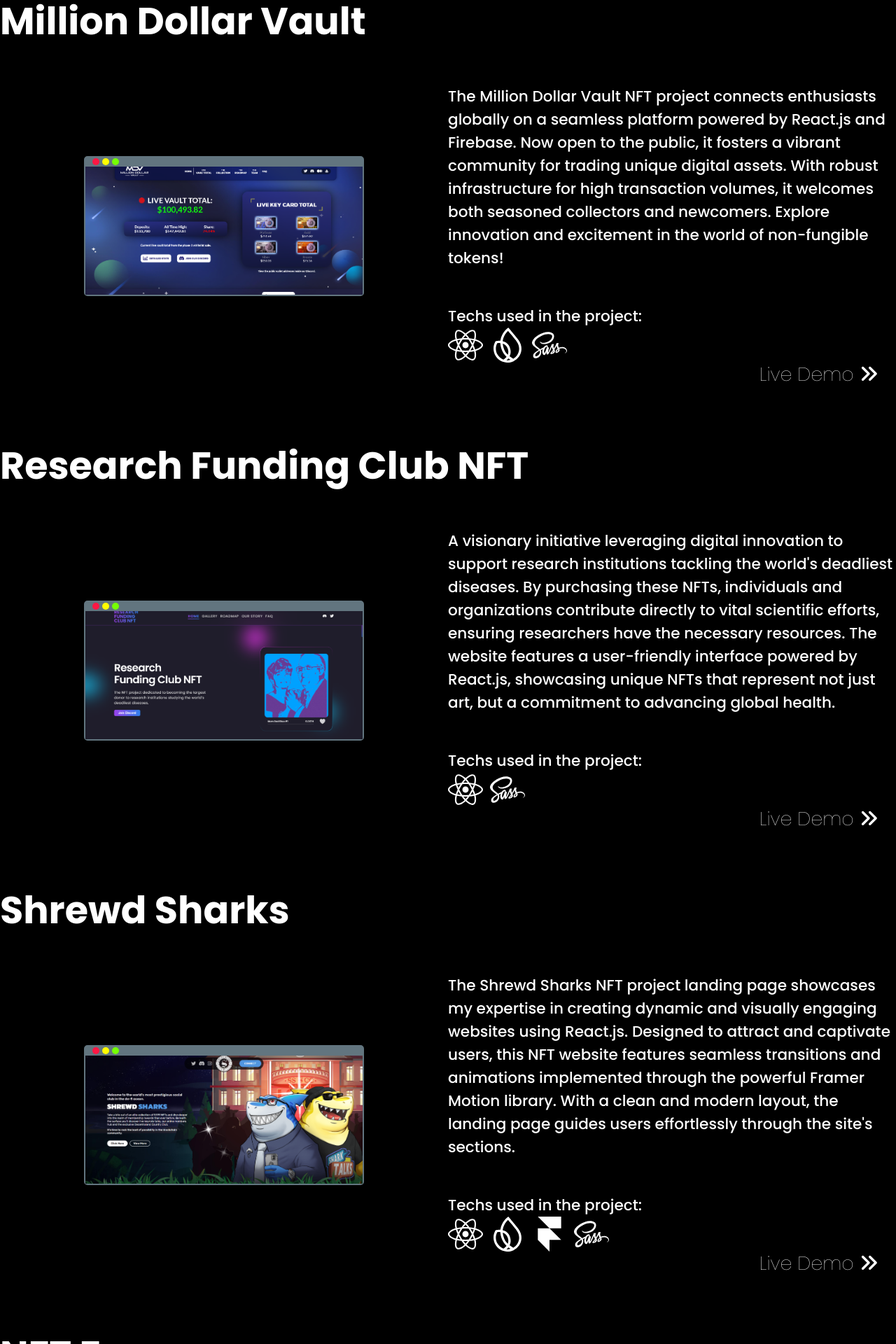
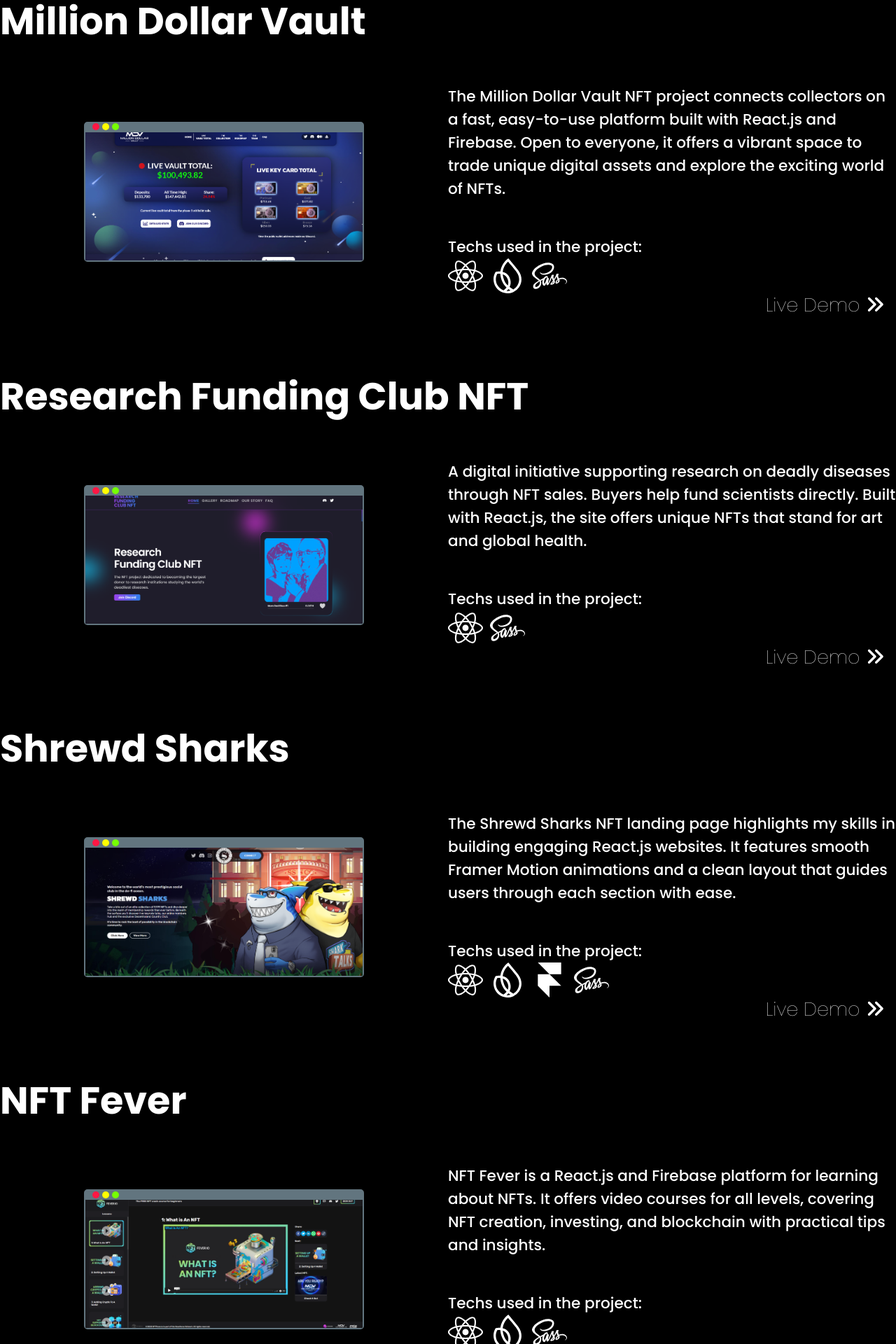
Before and after one commit to Med-azaza/My-Portfolio, a React (Create React App) app: page /work1 in a window 1280 px wide. Shown: the part 160-2080 px from the top of the page at 70% size. Built offline with nearby package versions, Linux system fonts and the light colour scheme.

Commit message:
edit projects description

```diff
--- a/src/components/projectsList.js
+++ b/src/components/projectsList.js
@@ -25,7 +25,7 @@ const projects = [
     link: "https://milliondollarvault.io/",
     title: "Million Dollar Vault",
     description:
-      "The Million Dollar Vault NFT project connects enthusiasts globally on a seamless platform powered by React.js and Firebase. Now open to the public, it fosters a vibrant community for trading unique digital assets. With robust infrastructure for high transaction volumes, it welcomes both seasoned collectors and newcomers. Explore innovation and excitement in the world of non-fungible tokens!",
+      "The Million Dollar Vault NFT project connects collectors on a fast, easy-to-use platform built with React.js and Firebase. Open to everyone, it offers a vibrant space to trade unique digital assets and explore the exciting world of NFTs.",
     preview: mdv,
     techs: [
       { name: "React", logo: <FaReact /> },
@@ -37,7 +37,7 @@ const projects = [
     link: "",
     title: "Research Funding Club NFT",
     description:
-      "A visionary initiative leveraging digital innovation to support research institutions tackling the world's deadliest diseases. By purchasing these NFTs, individuals and organizations contribute directly to vital scientific efforts, ensuring researchers have the necessary resources. The website features a user-friendly interface powered by React.js, showcasing unique NFTs that represent not just art, but a commitment to advancing global health.",
+      "A digital initiative supporting research on deadly diseases through NFT sales. Buyers help fund scientists directly. Built with React.js, the site offers unique NFTs that stand for art and global health.",
     preview: rfc,
     techs: [
       { name: "React", logo: <FaReact /> },
@@ -48,7 +48,7 @@ const projects = [
     link: "https://shrewdsharks.io/",
     title: "Shrewd Sharks",
     description:
-      "The Shrewd Sharks NFT project landing page showcases my expertise in creating dynamic and visually engaging websites using React.js. Designed to attract and captivate users, this NFT website features seamless transitions and animations implemented through the powerful Framer Motion library. With a clean and modern layout, the landing page guides users effortlessly through the site's sections.",
+      "The Shrewd Sharks NFT landing page highlights my skills in building engaging React.js websites. It features smooth Framer Motion animations and a clean layout that guides users through each section with ease.",
     preview: ss,
     techs: [
       { name: "React", logo: <FaReact /> },
@@ -61,7 +61,7 @@ const projects = [
     link: "https://nftfever.io/",
     title: "NFT Fever",
     description:
-      "NFT Fever is an innovative platform for learning about NFTs, built with React JS and Firebase. It offers engaging video courses for both beginners and seasoned enthusiasts, covering NFT creation, investment strategies, and blockchain technology. Each course is designed to provide valuable insights and practical knowledge. ",
+      "NFT Fever is a React.js and Firebase platform for learning about NFTs. It offers video courses for all levels, covering NFT creation, investing, and blockchain with practical tips and insights.",
     preview: nftfever,
     techs: [
       { name: "React", logo: <FaReact /> },
@@ -73,7 +73,7 @@ const projects = [
     link: "https://tnfeed-v2.netlify.app/",
     title: "TnFeed Social Network app",
     description:
-      "Tnfeed is a full-stack social network app built on the MERN stack, utilizing React and Next.js for a seamless user experience. Its architecture separates the backend and frontend, allowing efficient communication via a RESTful API. This design ensures scalability and flexibility, making Tnfeed perfect for social networking.",
+      "Tnfeed is a full-stack social app built with the MERN stack, using React and Next.js. A RESTful API connects the frontend and backend, ensuring a smooth, scalable, and flexible experience.",
     preview: tnfeed,
     techs: [
       { name: "React", logo: <FaReact /> },
@@ -88,7 +88,7 @@ const projects = [
     link: "https://commutify01.netlify.app/",
     title: "Commutify chat app",
     description:
-      "Commutify is an intuitive chat app that fosters global conversations with a seamless user experience. It currently features a global chat room, with plans for expansion. Users can easily sign in with Google for secure onboarding. Built with React and Firebase, the app offers real-time message synchronization.",
+      "Commutify is a chat app for global conversations, featuring a real-time chat room and Google sign-in. Built with React and Firebase, it ensures smooth, secure, and instant messaging.",
     preview: chat,
     techs: [
       { name: "React", logo: <FaReact /> },
@@ -99,7 +99,7 @@ const projects = [
     link: "https://reacttodoapp0.netlify.app/",
     title: "React TODO app",
     description:
-      "TODO web app with dark and light mode,also user todos will be saved based on device.",
+      "A simple TODO web app with dark and light mode. User tasks are saved locally based on the device, ensuring a smooth and personalized experience without needing an account.",
     preview: todo,
     techs: [{ name: "React", logo: <FaReact /> }],
   },
@@ -107,7 +107,7 @@ const projects = [
     link: "https://rpsgame-01.netlify.app/",
     title: "Rock paper scissors Game",
     description:
-      "Simple Game created with React using react hooks to manage game states.",
+      "A simple game built with React, using React Hooks to manage game states for smooth and interactive gameplay.",
     preview: rps,
     techs: [{ name: "React", logo: <FaReact /> }],
   },
```
